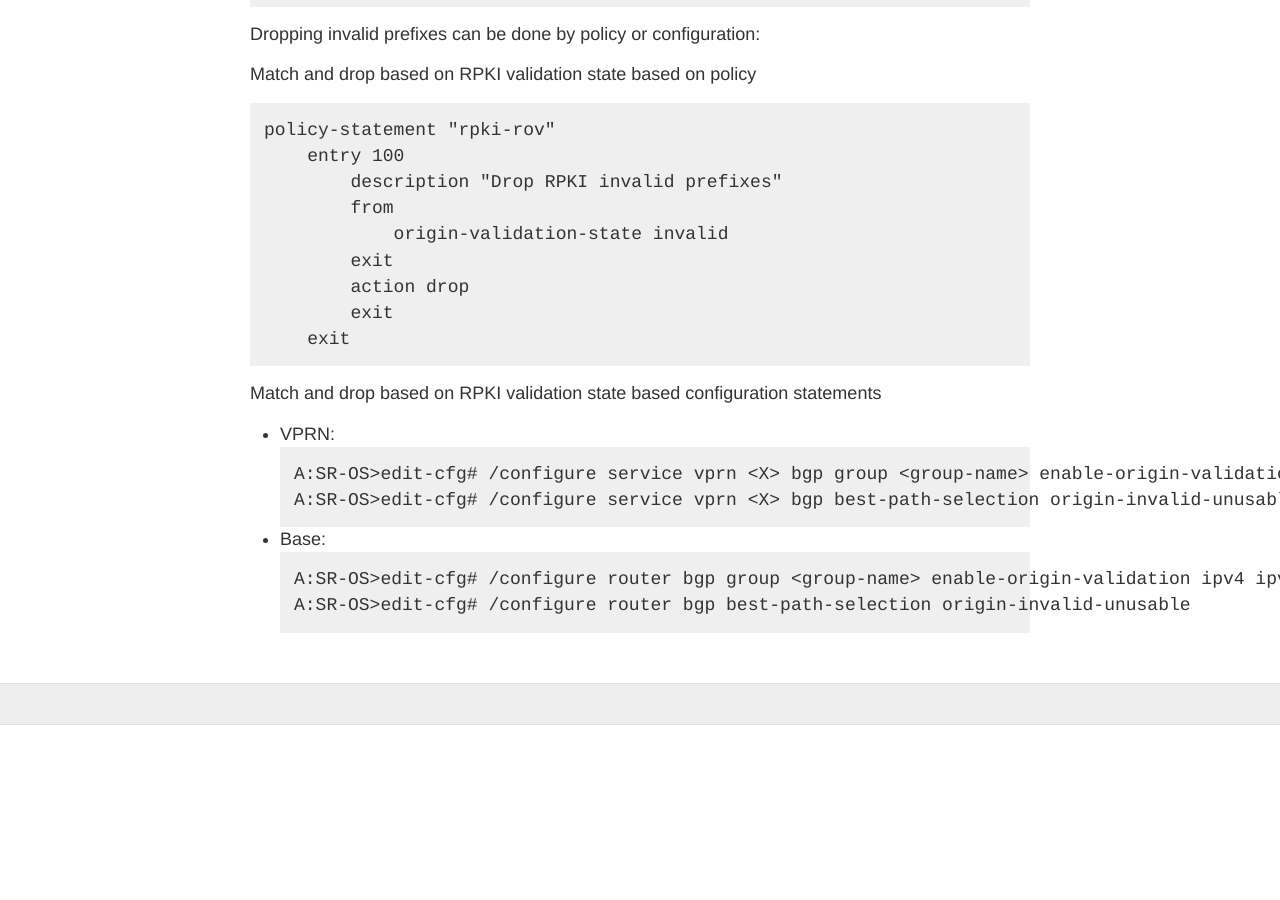
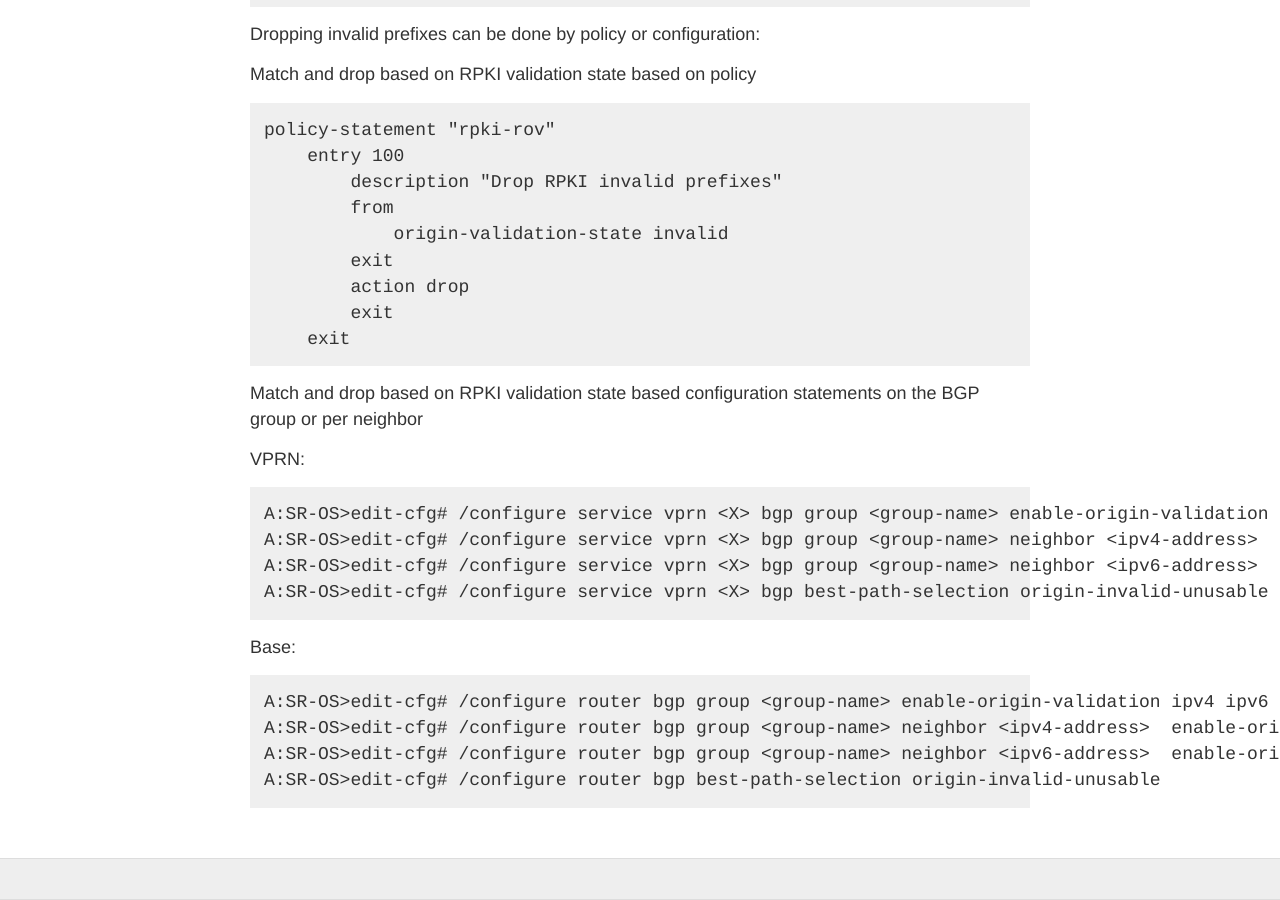
Before and after one commit to NLNOG/bgpfilterguide, a Jekyll site: the page built from guides/reject_invalids.md, in a window 1280 px wide and 900 px high, scrolled down 4701 px. Built offline with Jekyll 4.4.1, drawn with Linux system fonts in a browser that asks for light colours; before the commit the page ends 5426 px from its top, so only the background shows below that.

Commit message:
Added neighbors

````diff
--- a/guides/reject_invalids.md
+++ b/guides/reject_invalids.md
@@ -191,15 +191,20 @@
     exit
 ```
 
-Match and drop based on RPKI validation state based configuration statements
-* VPRN:
+Match and drop based on RPKI validation state based configuration statements on the BGP group or per neighbor
+
+VPRN:
 ```
 A:SR-OS>edit-cfg# /configure service vprn <X> bgp group <group-name> enable-origin-validation ipv4 ipv6
+A:SR-OS>edit-cfg# /configure service vprn <X> bgp group <group-name> neighbor <ipv4-address>  enable-origin-validation ipv4
+A:SR-OS>edit-cfg# /configure service vprn <X> bgp group <group-name> neighbor <ipv6-address>  enable-origin-validation ipv6
 A:SR-OS>edit-cfg# /configure service vprn <X> bgp best-path-selection origin-invalid-unusable
 ```
 
-* Base:
+Base:
 ```
 A:SR-OS>edit-cfg# /configure router bgp group <group-name> enable-origin-validation ipv4 ipv6
+A:SR-OS>edit-cfg# /configure router bgp group <group-name> neighbor <ipv4-address>  enable-origin-validation ipv4
+A:SR-OS>edit-cfg# /configure router bgp group <group-name> neighbor <ipv6-address>  enable-origin-validation ipv6
 A:SR-OS>edit-cfg# /configure router bgp best-path-selection origin-invalid-unusable
 ```
````
